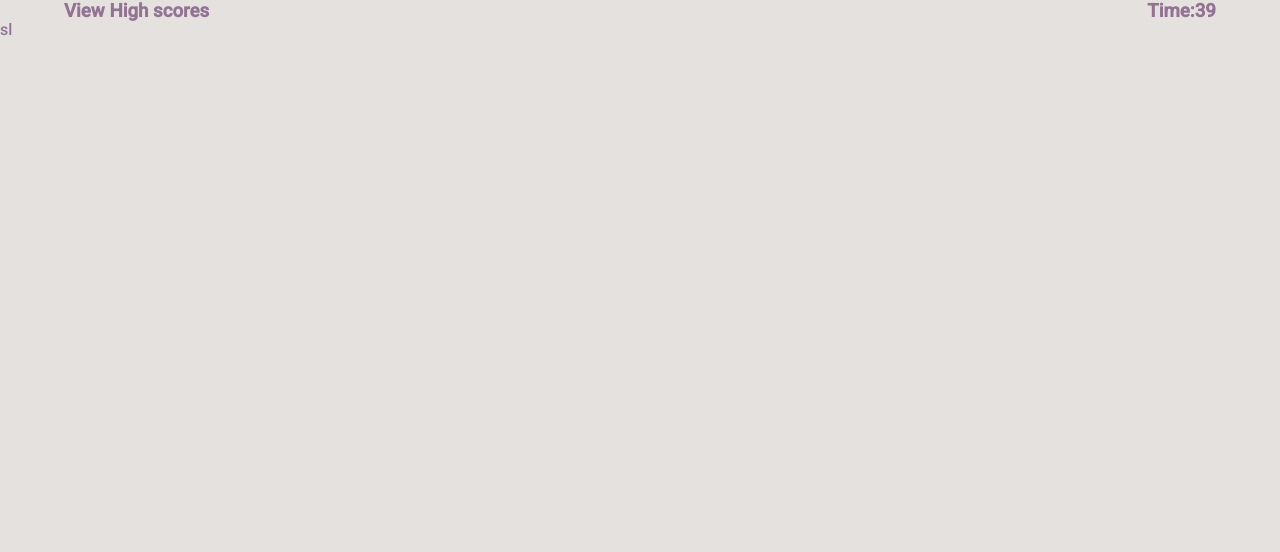
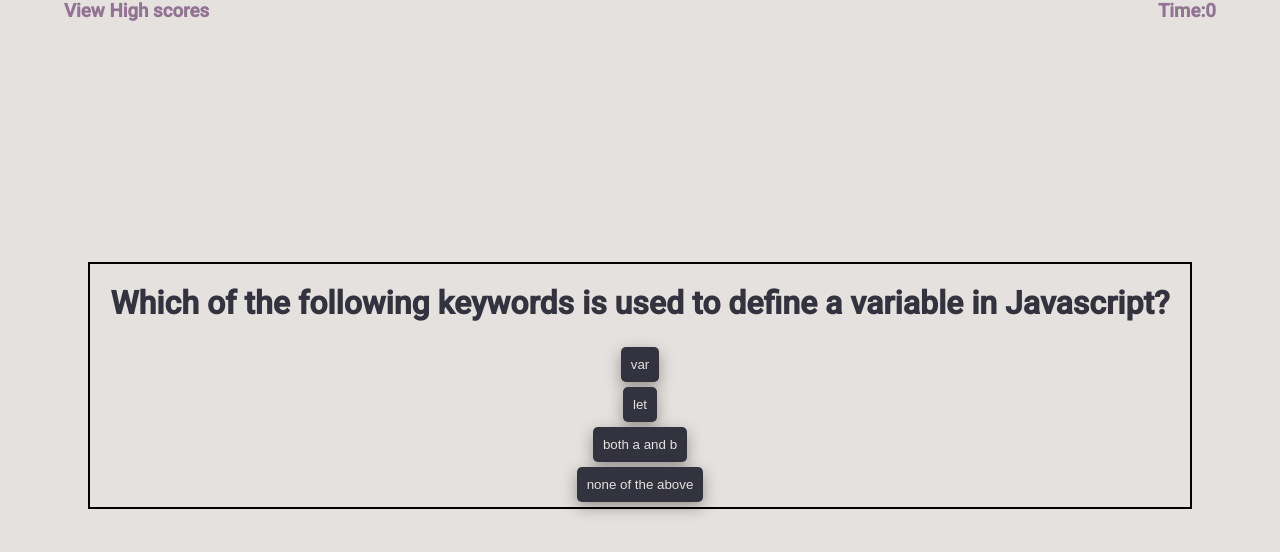
Before and after one commit to Jose-Cotto/Module-4-challenge, a plain HTML site: page index.html in a window 1280 px wide. Both pictures are taken after a click on the button "Begin Quiz". Drawn offline with Linux system fonts and the light colour scheme.

Commit message:
Add question and buttons to render questions function

```diff
--- a/develop/script.js
+++ b/develop/script.js
@@ -7,7 +7,11 @@ const questionContainerEl = document.getElementById('question-container');
 const endContainerEl = document.getElementById('end-container');
 const highScoreContainerEl = document.getElementById('high-score-container');
 const questionEl = document.getElementById('question')
+var answerButtonsEl = document.getElementById('answer-buttons')
+
+var questionIndex = 0;
 var currentQuestion = 0;
+var highScores = [];
 var questions = [
     {
         question:'Which of the following keywords is used to define a variable in Javascript?',
@@ -30,39 +34,66 @@ var questions = [
         answer: 'stringify()'
     }
 ]
-var highScores = [];
-//Add event listener that triggers the time, and renders the questions page while also hiding the page-start-container
+
 
 var startGame = function() {
+    questionIndex = 0;
+    timeLeft = 10;
     pageStartContainerEl.classList.add('hide')
     pageStartContainerEl.classList.remove('show');
     questionContainerEl.classList.add('Show');
     questionContainerEl.classList.remove('hide');
-    setTime();
+
+    var startTimer = setInterval(function() {
+        timeLeft --;
+        timerEl.textContent = timeLeft;
+
+        if(timeLeft <= 0 || questionIndex < questions.length - 1) { // may need to add a minus one to use the last question
+            clearInterval(startTimer)
+            timerEl.textContent= 0;
+            ;
+        }
+
+    },1000);
+    renderQuestions();
+}
+
+console.log(questions[questionIndex].question)
+console.log(questions[questionIndex].choices)
+console.log(questions[questionIndex].answer)
+
+
+
+
+var renderQuestions = function() {
+    //sets the question elements text content to display the questions array at the index of zero and only the questions
+    questionEl.textContent = questions[questionIndex].question;
+    //creates buttons for the 4 choices available
+    var choice1 = document.createElement('button')
+    var choice2 = document.createElement('button')
+    var choice3 = document.createElement('button')
+    var choice4 = document.createElement('button')
+    //changes the text inside the buttons to match that of the choices indexed
+    choice1.innerHTML = questions[questionIndex].choices[0];
+    choice2.innerHTML = questions[questionIndex].choices[1];
+    choice3.innerHTML = questions[questionIndex].choices[2];
+    choice4.innerHTML = questions[questionIndex].choices[3];
+    //add the choices to HTML in order to be displayed
+    answerButtonsEl.appendChild(choice1)
+    answerButtonsEl.appendChild(choice2)
+    answerButtonsEl.appendChild(choice3)
+    answerButtonsEl.appendChild(choice4)
+    // add classes to the buttons for styling
+    choice1.classList.add('btn')
+    choice2.classList.add('btn')
+    choice3.classList.add('btn')
+    choice4.classList.add('btn')
 }
 
 
-var setTime = function() {
-    timeLeft = 40;
 
-    var timerDisplay = setInterval(function() {
-        timerEl.textContent = timeLeft;
-        timeLeft --;
 
-        if(timeLeft <= 0 || currentQuestion >= questions.length) {
-            clearInterval(setTime)
-            timerEl.textContent= 0;
-        }
 
-    },1000)
-}
+startButtonEl.addEventListener('click',startGame);
 
-var renderQuestions = function() {
-for(var i= 0; i < questions.length; i++) {
-    var questionDisplay = document.createElement('h1');
-    questionDisplay.textContent = questions[i].question
-    questionEl.appendChild(questionDisplay);
-    renderQuestions();
-}
-}
-startButtonEl.addEventListener('click',startGame);
+console.log(questions[questionIndex].choices[1]);
--- a/develop/styles.css
+++ b/develop/styles.css
@@ -41,8 +41,9 @@ header {
 
 .content{
     margin:auto;
+    border:2px solid black;
 }
-.content h1 {
+ h1 {
     font-size:32px;
     padding:20px;
     color:var(--button-color);
@@ -62,6 +63,20 @@ header {
     box-shadow: rgba(0, 0, 0, 0.35) 0px 5px 15px;
 }
 
-#question {
+.questions {
+    display:flex;
+    flex:1;
+    margin-bottom:50px;
     text-align:center;
 }
+
+.btn {
+    display:flex;
+    margin:5px auto;
+    border:none;
+    padding:10px;
+    border-radius:5px;
+    background-color:var(--button-color);
+    color: var(--background-color);
+    box-shadow: rgba(0, 0, 0, 0.35) 0px 5px 15px;
+}
--- a/index.html
+++ b/index.html
@@ -28,9 +28,9 @@
         </section>
     </section>
 
-    <section id="question-container" class="hide">
+    <section id="question-container" class="hide questions">
         <section class="content question">
-            <div id="question"></div>
+            <h1 id="question"></h1>
             <div id="answer-buttons"></div>
         </section>
     </section>
@@ -59,7 +59,7 @@
             </section>
         </section>
 
-    </section> sl
+    </section>
 
     <script src="./develop/script.js"></script>
 </body>
```
